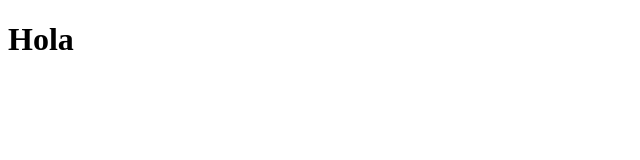
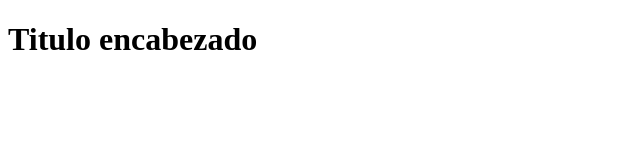
Before and after one commit to LautiCabrera/EasyEnglish-Frontend, a plain HTML site: page pages/encabezado.html in a window 1280 px wide. Shown: the whole page, without its empty margins (0-640 px from the left). Drawn offline with Linux system fonts and the light colour scheme.

Commit message:
Titulo encabezado

```diff
--- a/pages/encabezado.html
+++ b/pages/encabezado.html
@@ -6,7 +6,7 @@
     <title>Document</title>
 </head>
 <body>
-   <h1>Hola</h1>
+   <h1>Titulo encabezado</h1>
 
 </body>
 </html>
```
